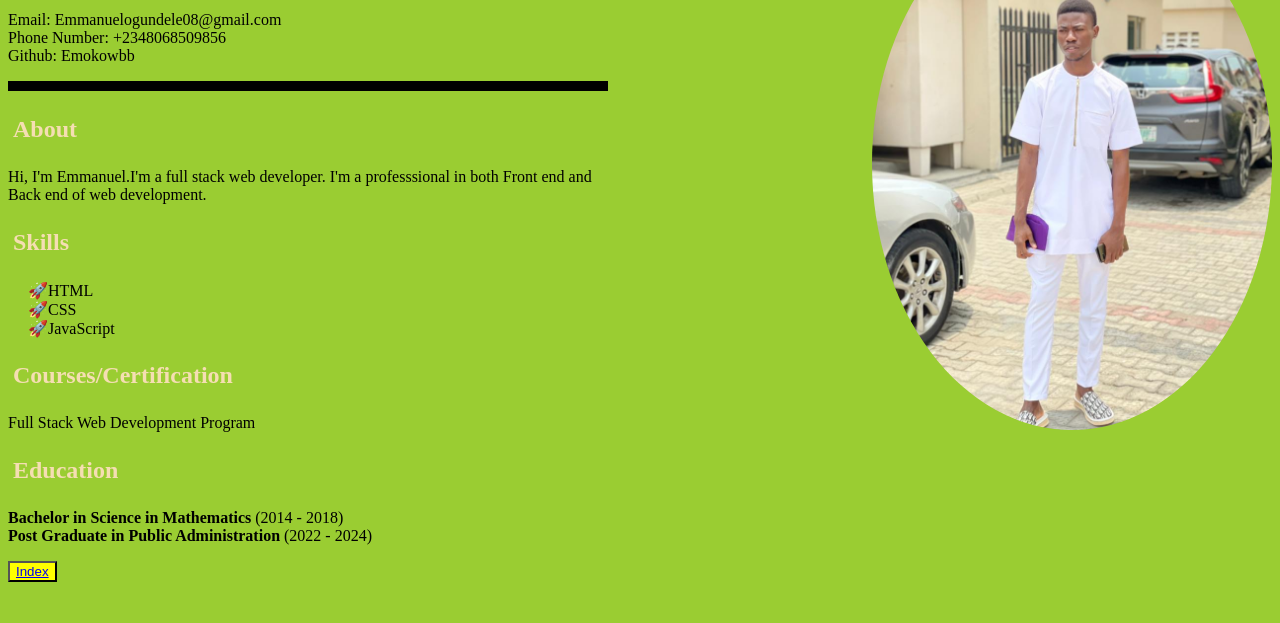
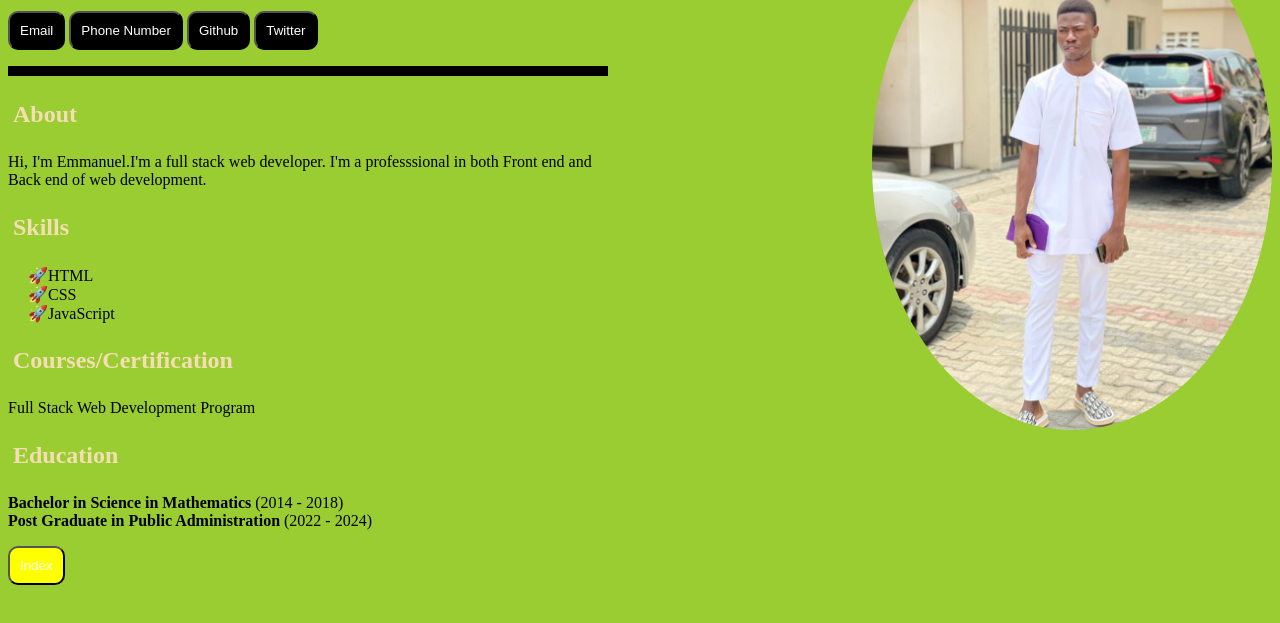
Before and after one commit to Emokowbb/portfolio, a plain HTML site: page about.html in a window 1280 px wide. Shown: the part 111-734 px from the top of the page. Drawn offline with Linux system fonts and the light colour scheme.

Commit message:
Add files via upload
update

```diff
--- a/about.html
+++ b/about.html
@@ -11,9 +11,10 @@
         <div class="div2">
             <h1>Ogundele Emmanuel</h1>
             <p> <b>Full Stack Web Developer</b></p>
-            <p>Email: Emmanuelogundele08@gmail.com <br>
-                Phone Number: +2348068509856 <br>
-                Github: Emokowbb</p>
+            <p> <button><a href=mailto:"emmanuelogundele08@gmail.com">Email</a></button>
+                <button><a href="tel:+2348068509856">Phone Number</a></button>
+                <button><a href="https://www.github.com/Emokowbb">Github</a></button>
+                <button><a href="https://www.twitter.com/OEmoxes80098">Twitter</a></button>
             <hr class="p1">
 
             <h2 class="about">About</h2>
--- a/styles/about.css
+++ b/styles/about.css
@@ -43,3 +43,15 @@ li{
 .link1{
     background-color: yellow;
 }
+a{
+    color: white;
+    text-decoration: none;
+    text-align: center;
+    display: block;
+
+}
+button{
+    background-color: black;
+    padding: 10px;
+    border-radius: 10px;
+}
```
